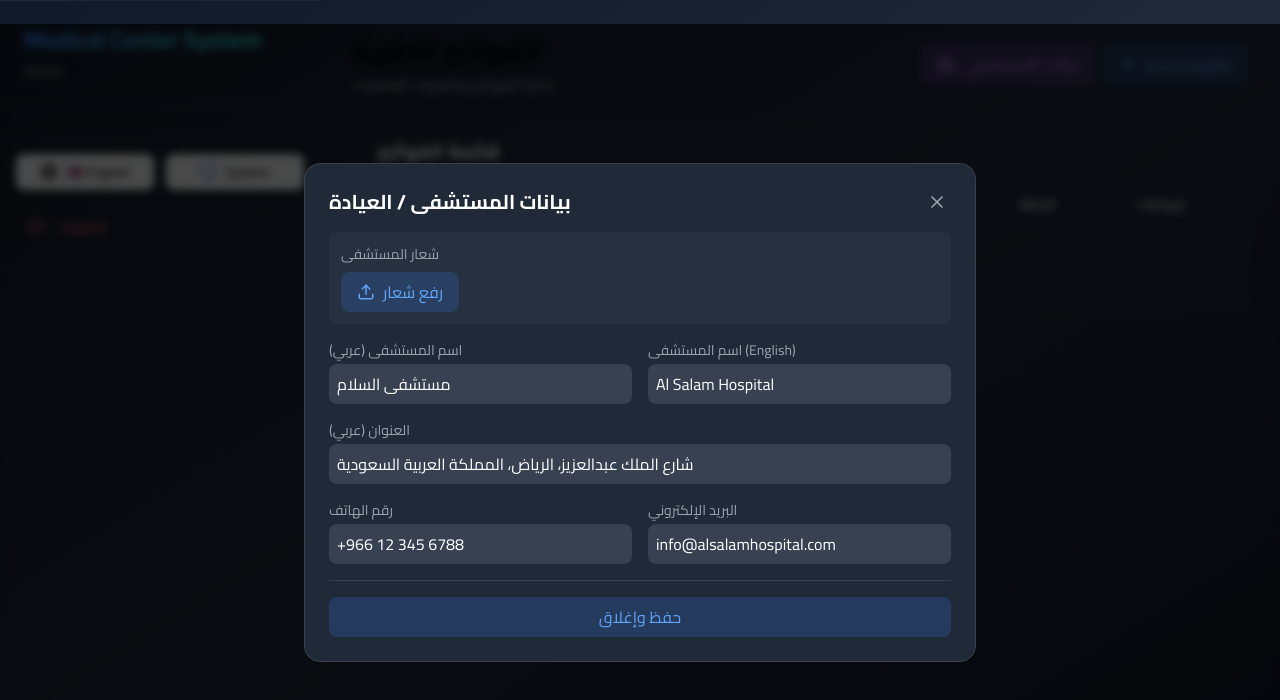
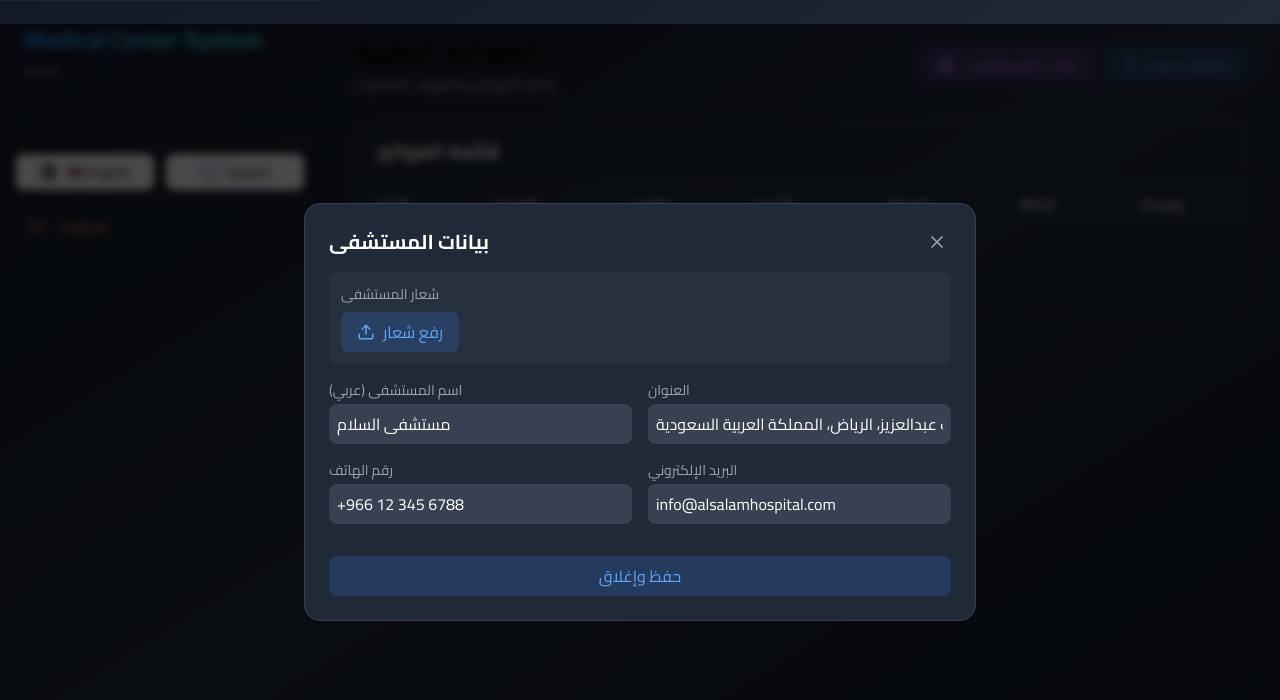
Before and after one commit to Islam412/MCSOS-System, a React (Vite) app: page /invoice in a window 1280 px wide. Both pictures are taken after a click on the button "بيانات المستشفى". Shown: the top 700 px of the page. Built offline with nearby package versions, Linux system fonts and the light colour scheme.

Commit message:
desing reset p7

```diff
--- a/src/components/invoice/InvoiceManager.jsx
+++ b/src/components/invoice/InvoiceManager.jsx
@@ -1,6 +1,6 @@
 import { useState, useEffect } from 'react'
 import { useTranslation } from 'react-i18next'
-import { Printer, Plus, Trash2, Edit, Save, X, CheckCircle, User, Stethoscope, DollarSign, FileText, Calendar, Stamp, Building, UserPlus, Upload, Hospital, Settings, Copy, FileCheck } from 'lucide-react'
+import { Printer, Plus, Trash2, Edit, Save, X, CheckCircle, User, Stethoscope, DollarSign, FileText, Calendar, Stamp, Building, UserPlus, Upload, Hospital, Settings, Copy, FileCheck, Minus, Maximize } from 'lucide-react'
 import toast from 'react-hot-toast'
 
 export default function InvoiceManager() {
@@ -12,12 +12,14 @@ export default function InvoiceManager() {
   const [selectedInvoice, setSelectedInvoice] = useState(null)
   const [showInvoiceModal, setShowInvoiceModal] = useState(false)
   const [showPrintPreview, setShowPrintPreview] = useState(false)
+  const [showPrintOptions, setShowPrintOptions] = useState(false)
   const [showHospitalSettings, setShowHospitalSettings] = useState(false)
   const [loading, setLoading] = useState(true)
   const [patients, setPatients] = useState([])
   const [doctors, setDoctors] = useState([])
   const [showAddDoctorModal, setShowAddDoctorModal] = useState(false)
   const [newDoctor, setNewDoctor] = useState({ nameAr: '', nameEn: '', specializationAr: '', specializationEn: '' })
+  const [printCopies, setPrintCopies] = useState(1)
 
   const [hospitalInfo, setHospitalInfo] = useState({
     nameAr: 'مستشفى السلام',
@@ -26,7 +28,6 @@ export default function InvoiceManager() {
     addressEn: 'King Abdulaziz Road, Riyadh, Saudi Arabia',
     phone: '+966 12 345 6788',
     email: 'info@alsalamhospital.com',
-    licenseNumber: 'HOS-123456',
     logo: null,
     logoPreview: null
   })
@@ -92,9 +93,7 @@ export default function InvoiceManager() {
 
   const loadHospitalInfo = () => {
     const saved = localStorage.getItem('mcsos_hospital_info')
-    if (saved) {
-      setHospitalInfo(JSON.parse(saved))
-    }
+    if (saved) setHospitalInfo(JSON.parse(saved))
   }
 
   const saveInvoices = (data) => {
@@ -280,19 +279,25 @@ export default function InvoiceManager() {
     })
   }
 
-  const handlePrint = (invoice, copies = 1) => {
+  const openPrintOptions = (invoice) => {
     setSelectedInvoice(invoice)
-    for (let i = 0; i < copies; i++) {
+    setPrintCopies(1)
+    setShowPrintOptions(true)
+  }
+
+  const handlePrintWithCopies = () => {
+    setShowPrintOptions(false)
+    for (let i = 0; i < printCopies; i++) {
       setTimeout(() => {
         const printWindow = window.open('', '_blank')
         if (printWindow) {
-          printWindow.document.write(getPrintHTML(invoice, i + 1, copies))
+          printWindow.document.write(getPrintHTML(selectedInvoice, i + 1, printCopies))
           printWindow.document.close()
           printWindow.print()
         }
       }, i * 300)
     }
-    toast.success(`جاري طباعة ${copies} نسخة`)
+    toast.success(`جاري طباعة ${printCopies} نسخة`)
   }
 
   const getPrintHTML = (invoice, copyNumber, totalCopies) => {
@@ -370,7 +375,7 @@ export default function InvoiceManager() {
           <table class="services-table">
             <thead><tr><th>#</th><th>الخدمة</th><th>الكمية</th><th>السعر</th><th>الإجمالي</th></tr></thead>
             <tbody>
-              ${invoice.items.map((item, idx) => `<tr><td>${idx+1}</td><td>${item.description || '-'}</td><td>${item.quantity}</td><td>${item.unitPrice.toFixed(2)} ر.س</td><td>${item.total.toFixed(2)} ر.س</td></tr>`).join('')}
+              ${invoice.items.map((item, idx) => `<tr><td class="text-center">${idx+1}</td><td>${item.description || '-'}</td><td class="text-center">${item.quantity}</td><td>${item.unitPrice.toFixed(2)} ر.س</td><td>${item.total.toFixed(2)} ر.س</td>`).join('')}
             </tbody>
           </table>
 
@@ -416,26 +421,14 @@ export default function InvoiceManager() {
         </div>
       </div>
 
+      {/* قائمة الفواتير */}
       <div className="bg-gray-800/50 rounded-2xl overflow-hidden border border-gray-700/50">
         <div className="px-6 py-4 border-b border-gray-700/50"><h2 className="text-xl font-bold text-white">قائمة الفواتير</h2></div>
         <div className="overflow-x-auto">
           <table className="w-full">
-            <thead className="bg-gray-800/80">
-              <tr className={`${isRTL ? 'text-right' : 'text-left'}`}>
-                <th className="px-6 py-3 text-sm text-gray-300">الرقم</th>
-                <th className="px-6 py-3 text-sm text-gray-300">المريض</th>
-                <th className="px-6 py-3 text-sm text-gray-300">الطبيب</th>
-                <th className="px-6 py-3 text-sm text-gray-300">التاريخ</th>
-                <th className="px-6 py-3 text-sm text-gray-300">الإجمالي</th>
-                <th className="px-6 py-3 text-sm text-gray-300">الحالة</th>
-                <th className="px-6 py-3 text-sm text-gray-300">إجراءات</th>
-              </tr>
-            </thead>
+            <thead className="bg-gray-800/80"><tr className={`${isRTL ? 'text-right' : 'text-left'}`}><th className="px-6 py-3 text-sm text-gray-300">الرقم</th><th className="px-6 py-3 text-sm text-gray-300">المريض</th><th className="px-6 py-3 text-sm text-gray-300">الطبيب</th><th className="px-6 py-3 text-sm text-gray-300">التاريخ</th><th className="px-6 py-3 text-sm text-gray-300">الإجمالي</th><th className="px-6 py-3 text-sm text-gray-300">الحالة</th><th className="px-6 py-3 text-sm text-gray-300">إجراءات</th></tr></thead>
             <tbody className="divide-y divide-gray-700/50">
-              {invoices.length === 0 ? (
-                <tr><td colSpan="7" className="px-6 py-8 text-center text-gray-400">لا توجد فواتير</td></tr>
-              ) : (
-                invoices.map((inv) => (
+              {invoices.length === 0 ? <tr><td colSpan="7" className="px-6 py-8 text-center text-gray-400">لا توجد فواتير</td></tr> : invoices.map((inv) => (
                 <tr key={inv.id} className="hover:bg-gray-700/30">
                   <td className="px-6 py-4 text-blue-400 font-mono text-sm">{inv.invoiceNumber}</td>
                   <td className="px-6 py-4"><div className="font-semibold text-white">{inv.patientName}</div><div className="text-sm text-gray-400">{inv.patientAge} سنة</div></td>
@@ -446,81 +439,104 @@ export default function InvoiceManager() {
                   <td className="px-6 py-4">
                     <div className="flex gap-2">
                       <button onClick={() => handleEditInvoice(inv)} className="p-1 text-blue-400 hover:bg-blue-500/20 rounded"><Edit size={16} /></button>
-                        <button onClick={() => { const copies = prompt('عدد النسخ المطلوبة:', '1'); if(copies) handlePrint(inv, parseInt(copies)); }} className="p-1 text-green-400 hover:bg-green-500/20 rounded"><Printer size={16} /></button>
+                      <button onClick={() => openPrintOptions(inv)} className="p-1 text-green-400 hover:bg-green-500/20 rounded"><Printer size={16} /></button>
                       <button onClick={() => handleMarkAsPaid(inv.id)} className="p-1 text-yellow-400 hover:bg-yellow-500/20 rounded"><CheckCircle size={16} /></button>
                       <button onClick={() => handleDeleteInvoice(inv.id)} className="p-1 text-red-400 hover:bg-red-500/20 rounded"><Trash2 size={16} /></button>
                     </div>
                   </td>
                 </tr>
-                ))
-              )}
+              ))}
             </tbody>
           </table>
         </div>
       </div>
 
-      {/* Modal إعدادات المستشفى */}
-      {showHospitalSettings && (
-        <div className="fixed inset-0 bg-black/70 backdrop-blur-sm flex items-center justify-center z-50 p-4 overflow-y-auto">
-          <div className="bg-gray-800 rounded-2xl max-w-2xl w-full max-h-[90vh] overflow-y-auto p-6 border border-gray-700">
-            <div className="flex justify-between items-center mb-4"><h2 className="text-xl font-bold text-white">بيانات المستشفى / العيادة</h2><button onClick={() => setShowHospitalSettings(false)} className="p-1 hover:bg-gray-700 rounded"><X size={20} className="text-gray-400" /></button></div>
+      {/* Modal اختيار عدد النسخ */}
+      {showPrintOptions && selectedInvoice && (
+        <div className="fixed inset-0 bg-black/70 backdrop-blur-sm flex items-center justify-center z-50 p-4">
+          <div className="bg-gray-800 rounded-2xl max-w-md w-full p-6 border border-gray-700">
+            <div className="flex justify-between items-center mb-4">
+              <h2 className="text-xl font-bold text-white">إعدادات الطباعة</h2>
+              <button onClick={() => setShowPrintOptions(false)} className="p-1 hover:bg-gray-700 rounded"><X size={20} className="text-gray-400" /></button>
+            </div>
 
-            <div className="space-y-4">
-              <div className="bg-gray-700/30 rounded-lg p-3">
-                <label className="block text-sm text-gray-400 mb-2">شعار المستشفى</label>
-                <div className="flex items-center gap-4">
-                  {hospitalInfo.logoPreview && <img src={hospitalInfo.logoPreview} alt="الشعار" className="w-20 h-20 object-contain border rounded p-1 bg-white" />}
-                  <label className="cursor-pointer bg-blue-500/20 text-blue-400 px-4 py-2 rounded-lg flex items-center gap-2"><Upload size={18} /> رفع شعار</label>
-                  <input type="file" accept="image/*" onChange={handleLogoUpload} className="hidden" />
+            <div className="space-y-6">
+              <div className="bg-gray-700/30 rounded-lg p-4 text-center">
+                <p className="text-gray-400 text-sm mb-2">رقم الفاتورة</p>
+                <p className="text-2xl font-bold text-blue-400">{selectedInvoice.invoiceNumber}</p>
+                <p className="text-gray-400 text-sm mt-2">المريض: {selectedInvoice.patientName}</p>
+              </div>
+
+              <div className="text-center">
+                <label className="block text-sm text-gray-400 mb-3">عدد النسخ المطلوبة</label>
+                <div className="flex items-center justify-center gap-4">
+                  <button
+                    onClick={() => setPrintCopies(Math.max(1, printCopies - 1))}
+                    className="p-2 bg-gray-700 rounded-lg hover:bg-gray-600 transition"
+                  >
+                    <Minus size={20} className="text-white" />
+                  </button>
+                  <div className="w-20 text-center">
+                    <span className="text-3xl font-bold text-white">{printCopies}</span>
+                    <p className="text-xs text-gray-400">نسخة</p>
+                  </div>
+                  <button
+                    onClick={() => setPrintCopies(Math.min(10, printCopies + 1))}
+                    className="p-2 bg-gray-700 rounded-lg hover:bg-gray-600 transition"
+                  >
+                    <Maximize size={20} className="text-white" />
+                  </button>
+                </div>
+                <p className="text-xs text-gray-500 mt-3">الحد الأقصى 10 نسخ</p>
+              </div>
+
+              <div className="border-t border-gray-700 pt-4 mt-2">
+                <div className="flex gap-3">
+                  <button onClick={handlePrintWithCopies} className="flex-1 bg-green-500/20 text-green-400 py-2 rounded-lg hover:bg-green-500/30 flex items-center justify-center gap-2">
+                    <Printer size={18} /> طباعة {printCopies} نسخة
+                  </button>
+                  <button onClick={() => setShowPrintOptions(false)} className="flex-1 bg-gray-600 text-gray-300 py-2 rounded-lg hover:bg-gray-500">
+                    إلغاء
+                  </button>
                 </div>
               </div>
-
-              <div className="grid grid-cols-1 md:grid-cols-2 gap-4">
-                <div><label className="block text-sm text-gray-400 mb-1">اسم المستشفى (عربي)</label><input type="text" className="w-full p-2 bg-gray-700 rounded-lg text-white" value={hospitalInfo.nameAr} onChange={(e) => handleHospitalInfoChange('nameAr', e.target.value)} /></div>
-                <div><label className="block text-sm text-gray-400 mb-1">اسم المستشفى (English)</label><input type="text" className="w-full p-2 bg-gray-700 rounded-lg text-white" value={hospitalInfo.nameEn} onChange={(e) => handleHospitalInfoChange('nameEn', e.target.value)} /></div>
-                <div className="md:col-span-2"><label className="block text-sm text-gray-400 mb-1">العنوان (عربي)</label><input type="text" className="w-full p-2 bg-gray-700 rounded-lg text-white" value={hospitalInfo.addressAr} onChange={(e) => handleHospitalInfoChange('addressAr', e.target.value)} /></div>
-                <div><label className="block text-sm text-gray-400 mb-1">رقم الهاتف</label><input type="tel" className="w-full p-2 bg-gray-700 rounded-lg text-white" value={hospitalInfo.phone} onChange={(e) => handleHospitalInfoChange('phone', e.target.value)} /></div>
-                <div><label className="block text-sm text-gray-400 mb-1">البريد الإلكتروني</label><input type="email" className="w-full p-2 bg-gray-700 rounded-lg text-white" value={hospitalInfo.email} onChange={(e) => handleHospitalInfoChange('email', e.target.value)} /></div>
-              </div>
-
-              <div className="flex gap-3 pt-4 border-t border-gray-700"><button onClick={() => setShowHospitalSettings(false)} className="flex-1 bg-blue-500/20 text-blue-400 py-2 rounded-lg">حفظ وإغلاق</button></div>
             </div>
           </div>
         </div>
       )}
 
-      {/* Modal إضافة فاتورة */}
+      {/* باقي المودالات (اختصاراً) */}
+      {showHospitalSettings && (
+        <div className="fixed inset-0 bg-black/70 backdrop-blur-sm flex items-center justify-center z-50 p-4 overflow-y-auto">
+          <div className="bg-gray-800 rounded-2xl max-w-2xl w-full max-h-[90vh] overflow-y-auto p-6 border border-gray-700">
+            <div className="flex justify-between items-center mb-4"><h2 className="text-xl font-bold text-white">بيانات المستشفى</h2><button onClick={() => setShowHospitalSettings(false)} className="p-1 hover:bg-gray-700 rounded"><X size={20} className="text-gray-400" /></button></div>
+            <div className="space-y-4">
+              <div className="bg-gray-700/30 rounded-lg p-3"><label className="block text-sm text-gray-400 mb-2">شعار المستشفى</label><div className="flex items-center gap-4">{hospitalInfo.logoPreview && <img src={hospitalInfo.logoPreview} alt="الشعار" className="w-20 h-20 object-contain border rounded p-1 bg-white" />}<label className="cursor-pointer bg-blue-500/20 text-blue-400 px-4 py-2 rounded-lg flex items-center gap-2"><Upload size={18} /> رفع شعار</label><input type="file" accept="image/*" onChange={handleLogoUpload} className="hidden" /></div></div>
+              <div className="grid grid-cols-1 md:grid-cols-2 gap-4"><div><label className="block text-sm text-gray-400 mb-1">اسم المستشفى (عربي)</label><input type="text" className="w-full p-2 bg-gray-700 rounded-lg text-white" value={hospitalInfo.nameAr} onChange={(e) => handleHospitalInfoChange('nameAr', e.target.value)} /></div><div><label className="block text-sm text-gray-400 mb-1">العنوان</label><input type="text" className="w-full p-2 bg-gray-700 rounded-lg text-white" value={hospitalInfo.addressAr} onChange={(e) => handleHospitalInfoChange('addressAr', e.target.value)} /></div><div><label className="block text-sm text-gray-400 mb-1">رقم الهاتف</label><input type="tel" className="w-full p-2 bg-gray-700 rounded-lg text-white" value={hospitalInfo.phone} onChange={(e) => handleHospitalInfoChange('phone', e.target.value)} /></div><div><label className="block text-sm text-gray-400 mb-1">البريد الإلكتروني</label><input type="email" className="w-full p-2 bg-gray-700 rounded-lg text-white" value={hospitalInfo.email} onChange={(e) => handleHospitalInfoChange('email', e.target.value)} /></div></div>
+              <div className="flex gap-3 pt-4"><button onClick={() => setShowHospitalSettings(false)} className="flex-1 bg-blue-500/20 text-blue-400 py-2 rounded-lg">حفظ وإغلاق</button></div>
+            </div>
+          </div>
+        </div>
+      )}
+
+      {/* Modal إضافة فاتورة - مختصر */}
       {showInvoiceModal && (
         <div className="fixed inset-0 bg-black/70 backdrop-blur-sm flex items-center justify-center z-50 p-4 overflow-y-auto">
           <div className="bg-gray-800 rounded-2xl max-w-3xl w-full max-h-[90vh] overflow-y-auto p-6 border border-gray-700">
             <div className="flex justify-between items-center mb-4"><h2 className="text-xl font-bold text-white">فاتورة جديدة</h2><button onClick={() => setShowInvoiceModal(false)} className="p-1 hover:bg-gray-700 rounded"><X size={20} className="text-gray-400" /></button></div>
-
-            <div className="bg-blue-500/10 border border-blue-500/30 rounded-lg p-3 mb-4">
-              <h3 className="text-blue-400 font-bold text-sm mb-2">📊 طريقة حساب الفاتورة</h3>
-              <p className="text-gray-300 text-xs">الإجمالي = مجموع (سعر الخدمة × الكمية) - الخصم</p>
-              <p className="text-gray-400 text-xs mt-1">لا توجد ضريبة مضافة على الخدمات الطبية</p>
-            </div>
-
             <div className="grid grid-cols-1 md:grid-cols-2 gap-4 mb-4">
-              <div><label className="block text-sm text-gray-400 mb-1">المريض *</label><select className="w-full p-2 bg-gray-700 rounded-lg text-white" value={formData.patientId} onChange={(e) => handleSelectPatient(e.target.value)}><option value="">اختر المريض</option>{patients.map(p => (<option key={p.id} value={p.id}>{currentLang === 'ar' ? p.nameAr : p.nameEn} - {p.age} سنة</option>))}</select></div>
+              <div><label className="block text-sm text-gray-400 mb-1">المريض *</label><select className="w-full p-2 bg-gray-700 rounded-lg text-white" value={formData.patientId} onChange={(e) => handleSelectPatient(e.target.value)}><option value="">اختر المريض</option>{patients.map(p => (<option key={p.id} value={p.id}>{currentLang === 'ar' ? p.nameAr : p.nameEn}</option>))}</select></div>
               <div className="flex gap-2"><div className="flex-1"><label className="block text-sm text-gray-400 mb-1">الطبيب *</label><select className="w-full p-2 bg-gray-700 rounded-lg text-white" value={formData.doctorId} onChange={(e) => handleSelectDoctor(e.target.value)}><option value="">اختر الطبيب</option>{doctors.map(d => (<option key={d.id} value={d.id}>{currentLang === 'ar' ? d.nameAr : d.nameEn}</option>))}</select></div><button onClick={() => setShowAddDoctorModal(true)} className="mt-7 p-2 bg-green-500/20 text-green-400 rounded-lg"><UserPlus size={18} /></button></div>
               <div><label className="block text-sm text-gray-400 mb-1">العمر</label><input type="number" className="w-full p-2 bg-gray-700 rounded-lg text-white" value={formData.patientAge} onChange={(e) => setFormData({...formData, patientAge: e.target.value})} /></div>
-              <div><label className="block text-sm text-gray-400 mb-1">الجوال</label><input type="tel" className="w-full p-2 bg-gray-700 rounded-lg text-white" value={formData.patientPhone} onChange={(e) => setFormData({...formData, patientPhone: e.target.value})} /></div>
-              <div><label className="block text-sm text-gray-400 mb-1">التاريخ</label><input type="date" className="w-full p-2 bg-gray-700 rounded-lg text-white" value={formData.invoiceDate} onChange={(e) => setFormData({...formData, invoiceDate: e.target.value})} /></div>
               <div><label className="block text-sm text-gray-400 mb-1">تاريخ العملية</label><input type="date" className="w-full p-2 bg-gray-700 rounded-lg text-white" value={formData.surgeryDate} onChange={(e) => setFormData({...formData, surgeryDate: e.target.value})} /></div>
               <div className="md:col-span-2"><label className="block text-sm text-gray-400 mb-1">التشخيص</label><textarea className="w-full p-2 bg-gray-700 rounded-lg text-white" rows="2" value={formData.diagnosis} onChange={(e) => setFormData({...formData, diagnosis: e.target.value})} /></div>
             </div>
-
             <div className="mb-4"><div className="flex justify-between items-center mb-2"><h3 className="text-white font-bold">الخدمات</h3><button onClick={handleAddItem} className="bg-green-500/20 text-green-400 px-2 py-1 rounded text-sm"><Plus size={14} /> إضافة</button></div>
-            {formData.items.map((item) => (<div key={item.id} className="grid grid-cols-12 gap-2 mb-2"><input type="text" className="col-span-5 p-2 bg-gray-700 rounded-lg text-white text-sm" placeholder="الخدمة" value={item.description} onChange={(e) => handleItemChange(item.id, 'description', e.target.value)} /><input type="number" className="col-span-2 p-2 bg-gray-700 rounded-lg text-white text-sm" placeholder="الكمية" value={item.quantity} onChange={(e) => handleItemChange(item.id, 'quantity', parseInt(e.target.value) || 0)} /><input type="number" className="col-span-3 p-2 bg-gray-700 rounded-lg text-white text-sm" placeholder="السعر" value={item.unitPrice} onChange={(e) => handleItemChange(item.id, 'unitPrice', parseFloat(e.target.value) || 0)} /><div className="col-span-1 text-white text-sm">{item.total.toFixed(2)}</div><button onClick={() => handleRemoveItem(item.id)} className="col-span-1 text-red-400"><Trash2 size={16} /></button></div>))}</div>
-
+            {formData.items.map((item) => (<div key={item.id} className="grid grid-cols-12 gap-2 mb-2"><input type="text" className="col-span-5 p-2 bg-gray-700 rounded-lg text-white" placeholder="الخدمة" value={item.description} onChange={(e) => handleItemChange(item.id, 'description', e.target.value)} /><input type="number" className="col-span-2 p-2 bg-gray-700 rounded-lg text-white" placeholder="الكمية" value={item.quantity} onChange={(e) => handleItemChange(item.id, 'quantity', parseInt(e.target.value) || 0)} /><input type="number" className="col-span-3 p-2 bg-gray-700 rounded-lg text-white" placeholder="السعر" value={item.unitPrice} onChange={(e) => handleItemChange(item.id, 'unitPrice', parseFloat(e.target.value) || 0)} /><div className="col-span-1 text-white">{item.total.toFixed(2)}</div><button onClick={() => handleRemoveItem(item.id)} className="col-span-1 text-red-400"><Trash2 size={16} /></button></div>))}</div>
             <div className="grid grid-cols-2 gap-4 mb-4"><div><label className="block text-sm text-gray-400 mb-1">الخصم</label><input type="number" className="w-full p-2 bg-gray-700 rounded-lg text-white" value={formData.discount} onChange={(e) => handleDiscountChange(parseFloat(e.target.value) || 0)} /></div><div><label className="block text-sm text-gray-400 mb-1">نوع الخصم</label><select className="w-full p-2 bg-gray-700 rounded-lg text-white" value={formData.discountType} onChange={(e) => setFormData({...formData, discountType: e.target.value})}><option value="percentage">نسبة مئوية</option><option value="fixed">قيمة ثابتة</option></select></div></div>
-
-            <div className="bg-gray-700/30 p-3 rounded-lg mb-4"><div className="flex justify-between"><span className="text-gray-400">المجموع:</span><span className="text-white">{formData.subtotal.toFixed(2)} ر.س</span></div>{formData.discount > 0 && (<div className="flex justify-between"><span className="text-gray-400">الخصم:</span><span className="text-red-400">- {formData.discountType === 'percentage' ? ((formData.subtotal * formData.discount) / 100).toFixed(2) : formData.discount} ر.س</span></div>)}<div className="flex justify-between pt-2 border-t border-gray-600 mt-2"><span className="text-lg font-bold text-white">الإجمالي:</span><span className="text-xl font-bold text-green-400">{formData.total.toFixed(2)} ر.س</span></div></div>
-
+            <div className="bg-gray-700/30 p-3 rounded-lg mb-4"><div className="flex justify-between"><span className="text-gray-400">المجموع:</span><span className="text-white">{formData.subtotal.toFixed(2)} ر.س</span></div>{formData.discount > 0 && (<div className="flex justify-between"><span className="text-gray-400">الخصم:</span><span className="text-red-400">- {(formData.discountType === 'percentage' ? (formData.subtotal * formData.discount / 100) : formData.discount).toFixed(2)} ر.س</span></div>)}<div className="flex justify-between pt-2 border-t border-gray-600 mt-2"><span className="text-lg font-bold text-white">الإجمالي:</span><span className="text-xl font-bold text-green-400">{formData.total.toFixed(2)} ر.س</span></div></div>
             <div className="grid grid-cols-2 gap-4 mb-4"><div><label className="block text-sm text-gray-400 mb-1">حالة الدفع</label><select className="w-full p-2 bg-gray-700 rounded-lg text-white" value={formData.paymentStatus} onChange={(e) => setFormData({...formData, paymentStatus: e.target.value})}><option value="unpaid">غير مدفوع</option><option value="paid">مدفوع</option></select></div><div><label className="block text-sm text-gray-400 mb-1">طريقة الدفع</label><select className="w-full p-2 bg-gray-700 rounded-lg text-white" value={formData.paymentMethod} onChange={(e) => setFormData({...formData, paymentMethod: e.target.value})}><option value="cash">كاش</option><option value="card">بطاقة</option><option value="bank">تحويل</option></select></div></div>
             <div className="md:col-span-2"><label className="block text-sm text-gray-400 mb-1">ملاحظات</label><textarea className="w-full p-2 bg-gray-700 rounded-lg text-white" rows="2" value={formData.notes} onChange={(e) => setFormData({...formData, notes: e.target.value})} /></div>
-
             <div className="flex gap-3 pt-4 border-t border-gray-700"><button onClick={handleSaveInvoice} className="flex-1 bg-green-500/20 text-green-400 py-2 rounded-lg">حفظ</button><button onClick={() => setShowInvoiceModal(false)} className="flex-1 bg-gray-600 text-gray-300 py-2 rounded-lg">إلغاء</button></div>
           </div>
         </div>
```
Lines whose indentation alone changed are shown as unchanged.
